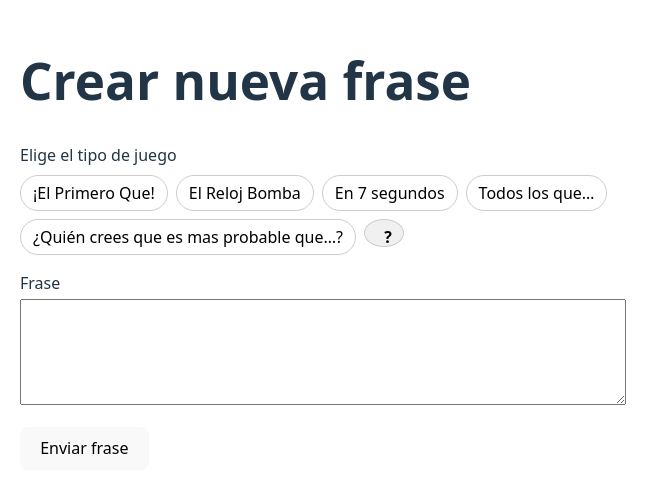
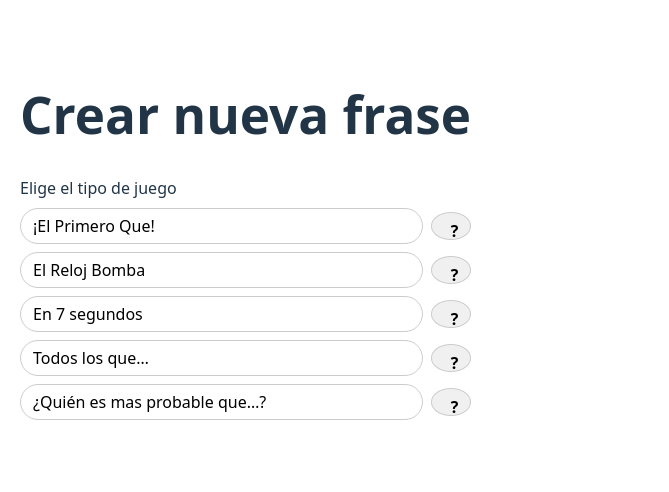
Before and after one commit to jgarcia311999/PartyForm, a React (Vite) app: page / in a window 1280 px wide. Shown: the part 156-648 px from the top of the page, without its empty margins (0-669 px from the left). Built offline with nearby package versions, Linux system fonts and the light colour scheme.

Commit message:
cambios diseño

```diff
--- a/src/components/FraseEditor.tsx
+++ b/src/components/FraseEditor.tsx
@@ -3,6 +3,10 @@ import { useState, useRef } from 'react';
 export default function FraseEditor() {
   const [texto, setTexto] = useState('');
   const [tipoJuego, setTipoJuego] = useState('');
+  const [opcionesColapsadas, setOpcionesColapsadas] = useState(false);
+  const [modalVisible, setModalVisible] = useState(false);
+  const [modalTitle, setModalTitle] = useState('');
+  const [modalContent, setModalContent] = useState<string[]>([]);
   const tiposConJugadores = [
     '¡El Primero Que!',
     'El Reloj Bomba',
@@ -23,28 +27,18 @@ export default function FraseEditor() {
     }, 0);
   };
 
-  const mostrarEjemplosTipoJuego = () => {
-    alert(`Ejemplos por tipo de juego:
+  const mostrarEjemplosTipoJuego = (tipo: string) => {
+    const ejemplos: Record<string, string[]> = {
+      '¡El Primero Que!': ['El primero que toque algo rojo.', 'El primero que se ponga de pie.'],
+      'Todos los que…': ['Todos los que han viajado este año.', 'Todos los que han llorado viendo una peli.'],
+      'En 7 segundos': ['Haz 5 sentadillas.', 'Di 3 canciones de reggaetón.'],
+      '¿Quién crees que es mas probable que…?': ['¿Quién es más probable que se quede dormido en una fiesta?', '¿Quién es más probable que mande un mensaje a su ex?'],
+      'El Reloj Bomba': ['Di un color y toca algo de ese color.', 'Haz una pregunta absurda a alguien.'],
+    };
 
-¡El Primero Que!
-- El primero que toque algo rojo.
-- El primero que se ponga de pie.
-
-Todos los que…
-- Todos los que han viajado este año.
-- Todos los que han llorado viendo una peli.
-
-En 7 segundos
-- Haz 5 sentadillas.
-- Di 3 canciones de reggaetón.
-
-¿Quién crees que es más probable que…?
-- ¿Quién es más probable que se quede dormido en una fiesta?
-- ¿Quién es más probable que mande un mensaje a su ex?
-
-El Reloj Bomba
-- Di un color y toca algo de ese color.
-- Haz una pregunta absurda a alguien.`);
+    setModalTitle(`${tipo}`);
+    setModalContent(ejemplos[tipo] || []);
+    setModalVisible(true);
   };
 
   const mostrarEjemplosJugadores = () => {
@@ -75,41 +69,62 @@ El Reloj Bomba
   };
 
   return (
-    <div style={{ display: 'flex', justifyContent: 'center', alignItems: 'center', minHeight: '100vh' }}>
+    <div
+      style={{
+        display: 'flex',
+        justifyContent: 'center',
+        alignItems: 'center',
+        minHeight: '100vh',
+      }}
+    >
       <div style={{ padding: 20, maxWidth: 600, width: '100%' }}>
         <h1>Crear nueva frase</h1>
 
         {/* Tipo de juego */}
         <div style={{ marginBottom: '1rem' }}>
           <label>Elige el tipo de juego</label>
-          <div style={{ display: 'flex', flexWrap: 'wrap', gap: '0.5rem', marginTop: '0.5rem' }}>
+          {opcionesColapsadas && (
+            <div style={{ marginBottom: '0.5rem' }}>
+              <button onClick={() => setOpcionesColapsadas(false)} style={{ cursor: 'pointer' }}>⬅ Mostrar todas</button>
+            </div>
+          )}
+          <div style={{ display: 'flex', flexDirection: 'column', gap: '0.5rem', marginTop: '0.5rem' }}>
             {[
               '¡El Primero Que!',
               'El Reloj Bomba',
               'En 7 segundos',
               'Todos los que…',
-              '¿Quién crees que es mas probable que…?',
-
-            ].map((opcion) => (
+              '¿Quién es mas probable que…?',
+            ]
+              .filter((opcion) => !opcionesColapsadas || opcion === tipoJuego)
+              .map((opcion) => (
+                <div key={opcion} style={{ display: 'flex', alignItems: 'center', gap: '0.5rem' }}>
                   <button
-                key={opcion}
-                onClick={() => setTipoJuego(opcion)}
+                    onClick={() => {
+                      setTipoJuego(opcion);
+                      setOpcionesColapsadas(true);
+                    }}
                     style={{
+                      flex: 1,
                       padding: '6px 12px',
                       borderRadius: '20px',
                       border: tipoJuego === opcion ? '2px solid #0070f3' : '1px solid #ccc',
                       backgroundColor: tipoJuego === opcion ? '#e0f0ff' : '#fff',
                       color: tipoJuego === opcion ? '#0070f3' : '#000',
                       cursor: 'pointer',
+                      textAlign: 'left',
                     }}
                   >
                     {opcion}
                   </button>
+                  <button onClick={() => mostrarEjemplosTipoJuego(opcion)} style={btnInfoStyle}>?</button>
+                </div>
               ))}
-            <button onClick={mostrarEjemplosTipoJuego} style={btnInfoStyle}>?</button>
           </div>
         </div>
 
+        {tipoJuego && (
+          <>
             {/* Frase */}
             <div style={{ marginBottom: '1rem' }}>
               <label>Frase</label>
@@ -132,7 +147,15 @@ El Reloj Bomba
             <div style={{ marginTop: '1rem' }}>
               <button onClick={enviar}>Enviar frase</button>
             </div>
+          </>
+        )}
       </div>
+      <Modal
+        visible={modalVisible}
+        onClose={() => setModalVisible(false)}
+        title={modalTitle}
+        content={modalContent}
+      />
     </div>
   );
 }
@@ -147,3 +170,43 @@ const btnInfoStyle = {
   cursor: 'pointer',
   lineHeight: '1',
 };
+
+function Modal({ visible, onClose, title, content }: { visible: boolean, onClose: () => void, title: string, content: string[] }) {
+  if (!visible) return null;
+
+  return (
+    <div style={modalOverlay}>
+      <div style={modalContent}>
+        <h3>{title}</h3>
+        <ul>
+          {content.map((line, i) => (
+            <li key={i}>{line}</li>
+          ))}
+        </ul>
+        <button onClick={onClose} style={{ marginTop: '1rem' }}>Cerrar</button>
+      </div>
+    </div>
+  );
+}
+
+const modalOverlay = {
+  position: 'fixed' as const,
+  top: 0, left: 0, right: 0, bottom: 0,
+  backgroundColor: 'rgba(0, 0, 0, 0.5)',
+  display: 'flex',
+  justifyContent: 'center',
+  alignItems: 'center',
+  zIndex: 1000,
+};
+
+const modalContent = {
+  backgroundColor: '#fff',
+  padding: '2rem',
+  borderRadius: '10px',
+  width: '90%',
+  maxWidth: '90%',
+  marginLeft: '5%',
+  marginRight: '5%',
+  textAlign: 'left' as const,
+  color: '#000',
+};
```
Also changed, not shown: src/assets/munyeco_logo.png (added). Lines whose indentation alone changed are shown as unchanged.
